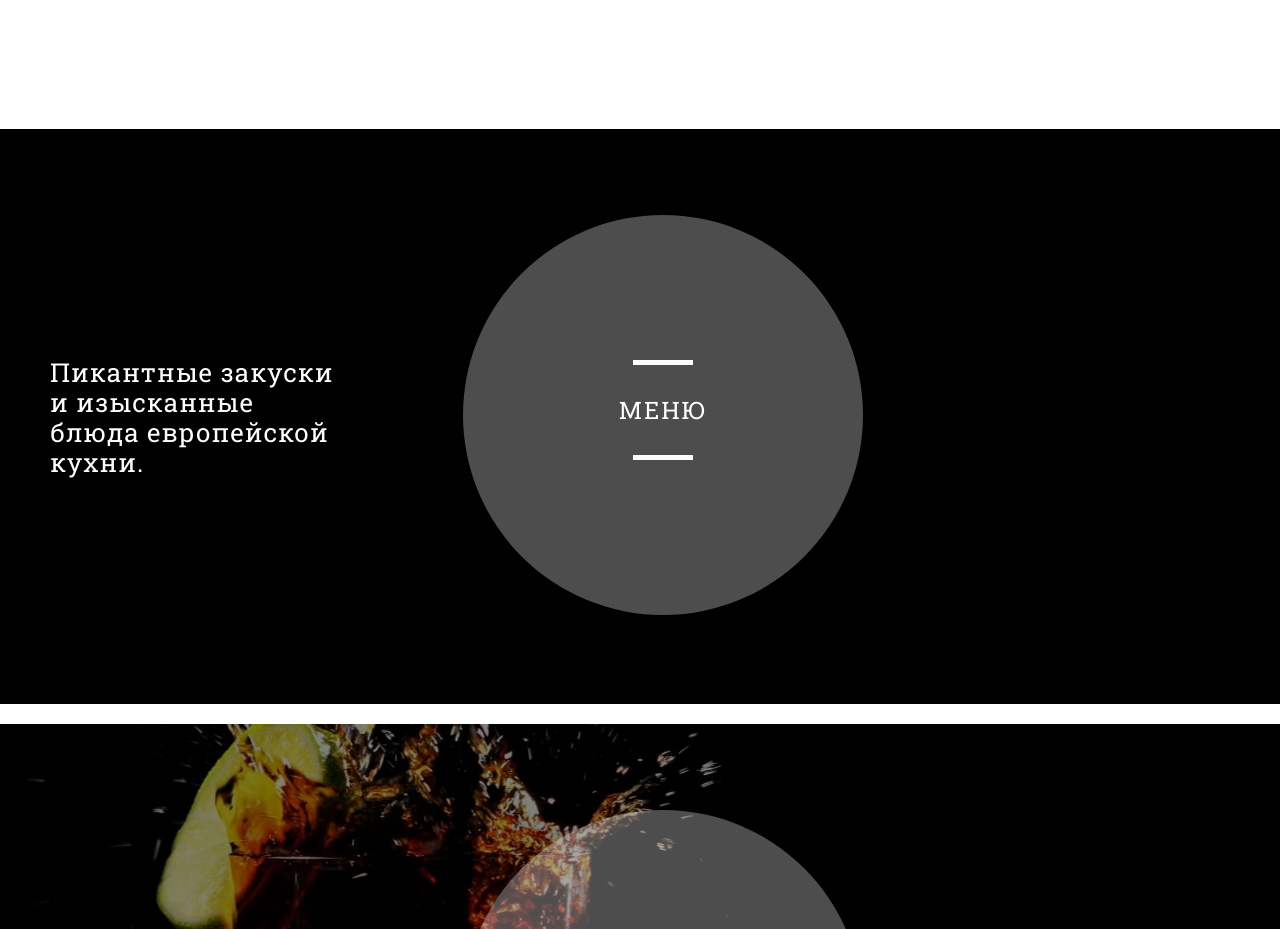
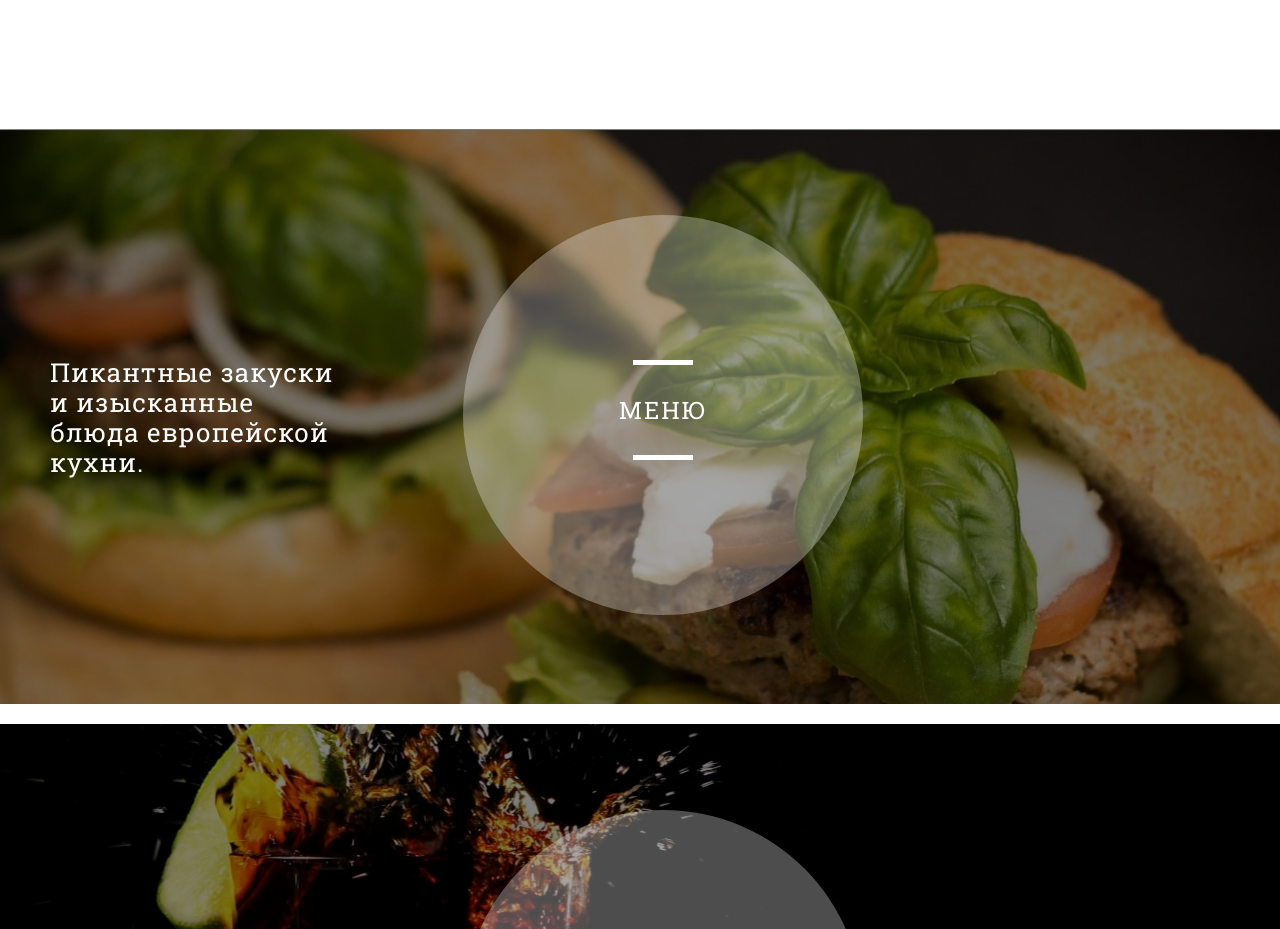
Before and after one commit to diveevavita/lounge-bar, a plain HTML site: page index.html in a window 1280 px wide. Shown: the part 1760-2689 px from the top of the page. Drawn offline with Linux system fonts and the light colour scheme.

Commit message:
Add files via upload

```diff
--- a/css/style.css
+++ b/css/style.css
@@ -160,7 +160,7 @@ body {
 }
 
 .post_main_section {
-	background: #000000 url(../images/_menu_.jpg);
+	background: #000000 url(../images/menu_.jpg);
     background-repeat: no-repeat;
   	background-position: center center;
   	background-size: cover;
```
